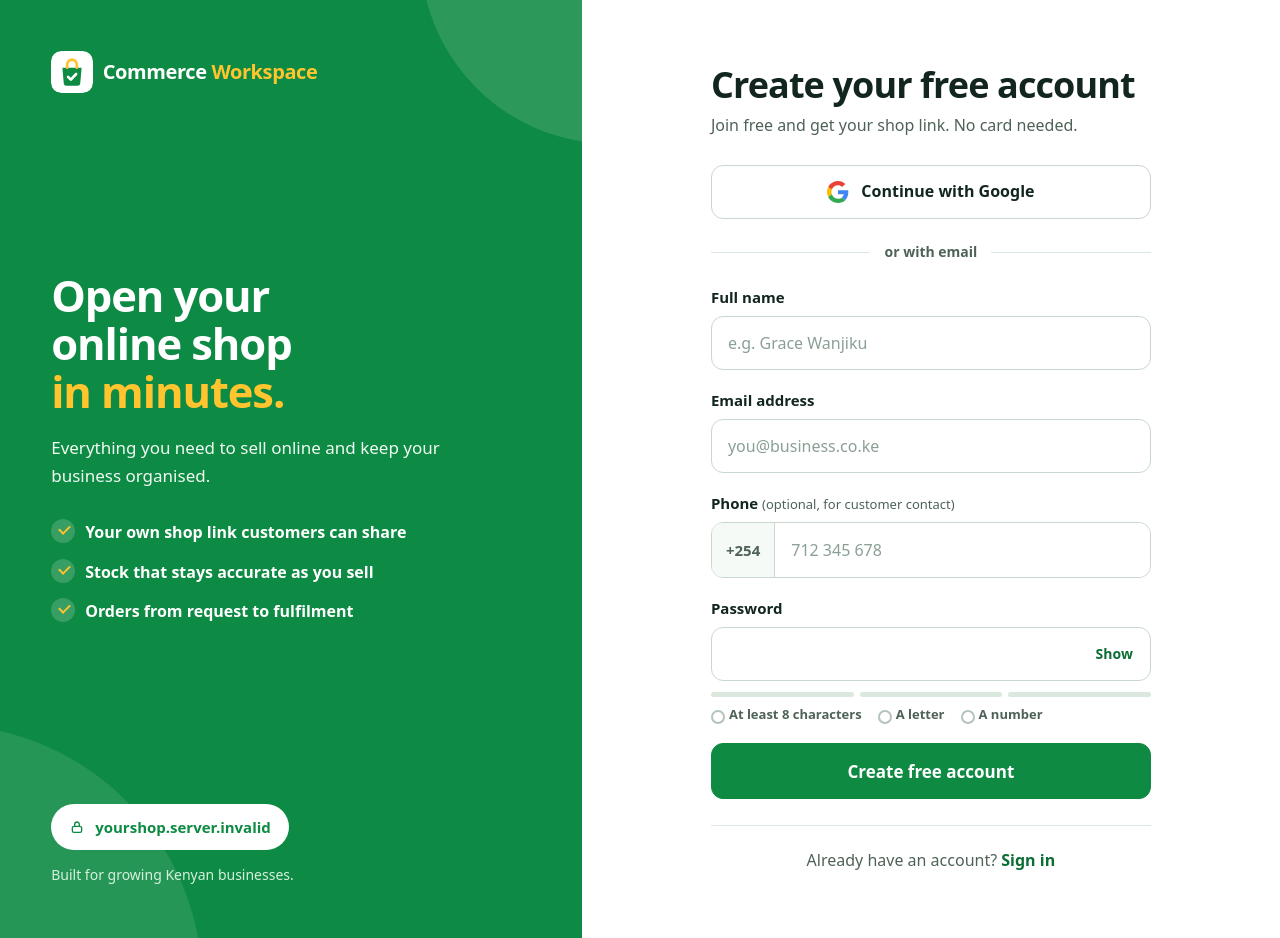
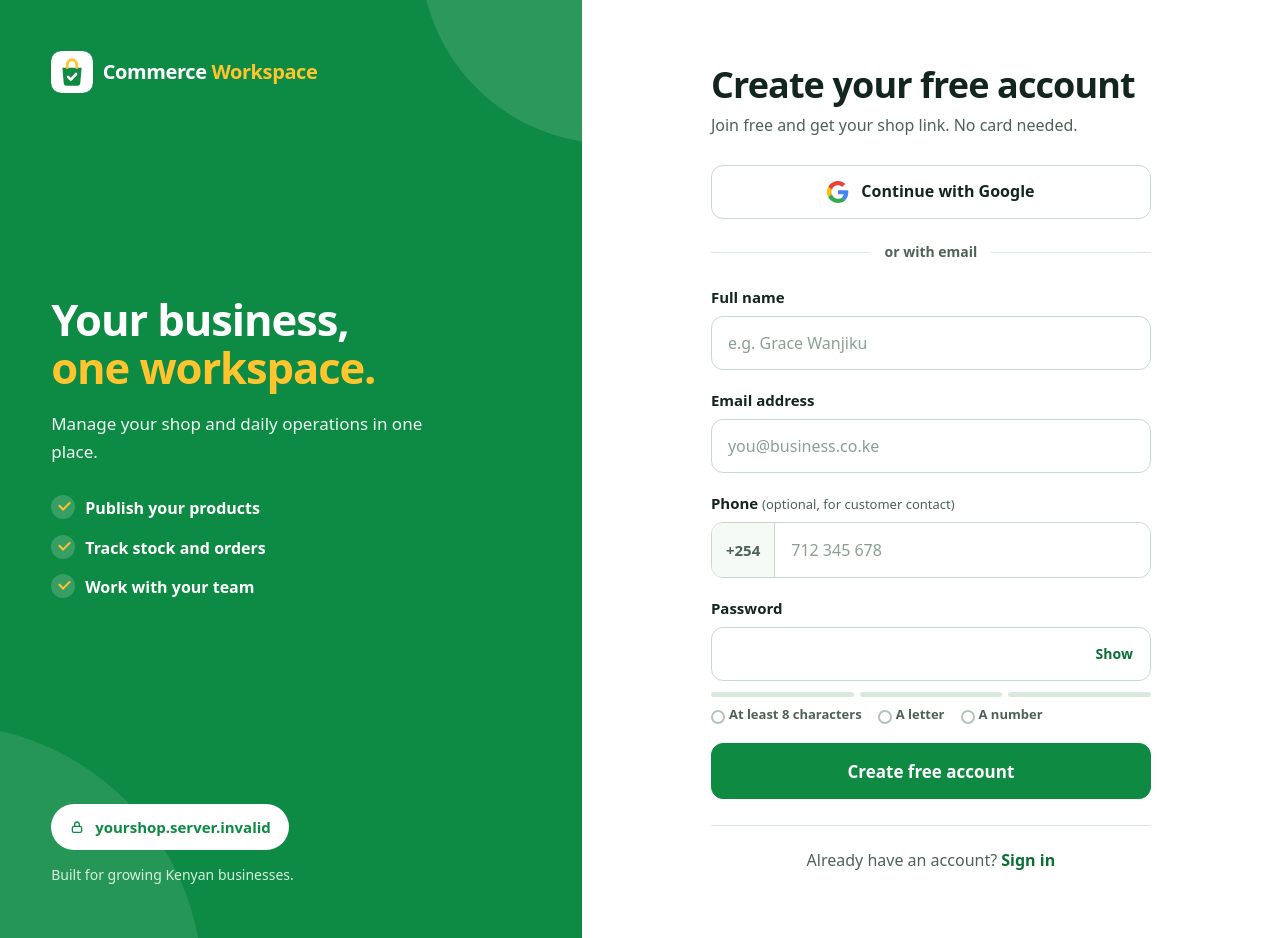
Before and after one commit to learninghub44/kenya-multitenant-commerce-docs, a Next.js app: page /register in a window 1280 px wide. Built offline with nearby package versions, Linux system fonts and the light colour scheme; no server answers.

Commit message:
Tighten registration page messaging

```diff
--- a/src/app/register/page.tsx
+++ b/src/app/register/page.tsx
@@ -2,15 +2,15 @@ import type { Metadata } from "next";
 import AuthShell from "../auth/auth-shell";
 import AuthForm from "../auth/auth-form";
 
-export const metadata: Metadata = { title: "Create your free account — Commerce Workspace" };
+export const metadata: Metadata = { title: "Create an account | Commerce Workspace" };
 
 export default function RegisterPage() {
   return (
     <AuthShell
-      headline="Open your online shop "
-      accent="in minutes."
-      summary="Everything you need to sell online and keep your business organised."
-      points={["Your own shop link customers can share", "Stock that stays accurate as you sell", "Orders from request to fulfilment"]}
+      headline="Your business, "
+      accent="one workspace."
+      summary="Manage your shop and daily operations in one place."
+      points={["Publish your products", "Track stock and orders", "Work with your team"]}
       shopLink
     >
       <AuthForm variant="register" />
```
